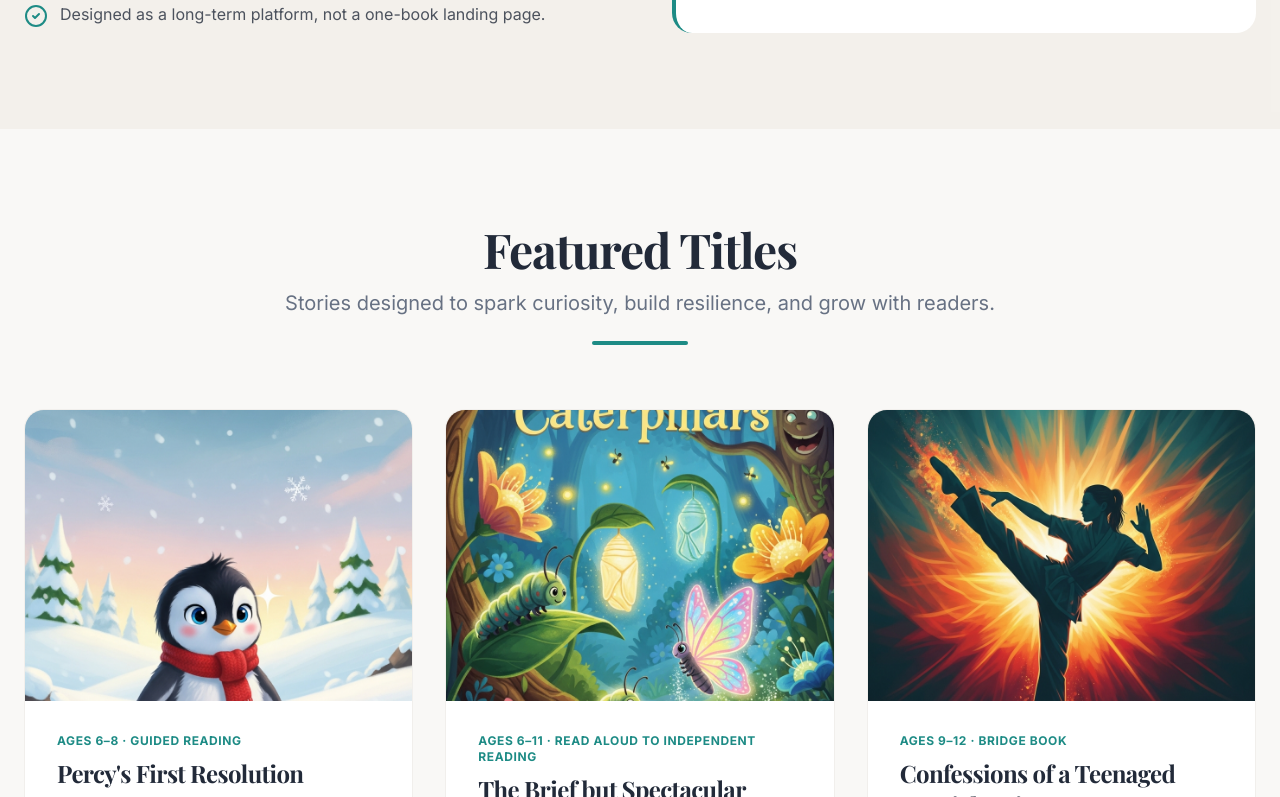
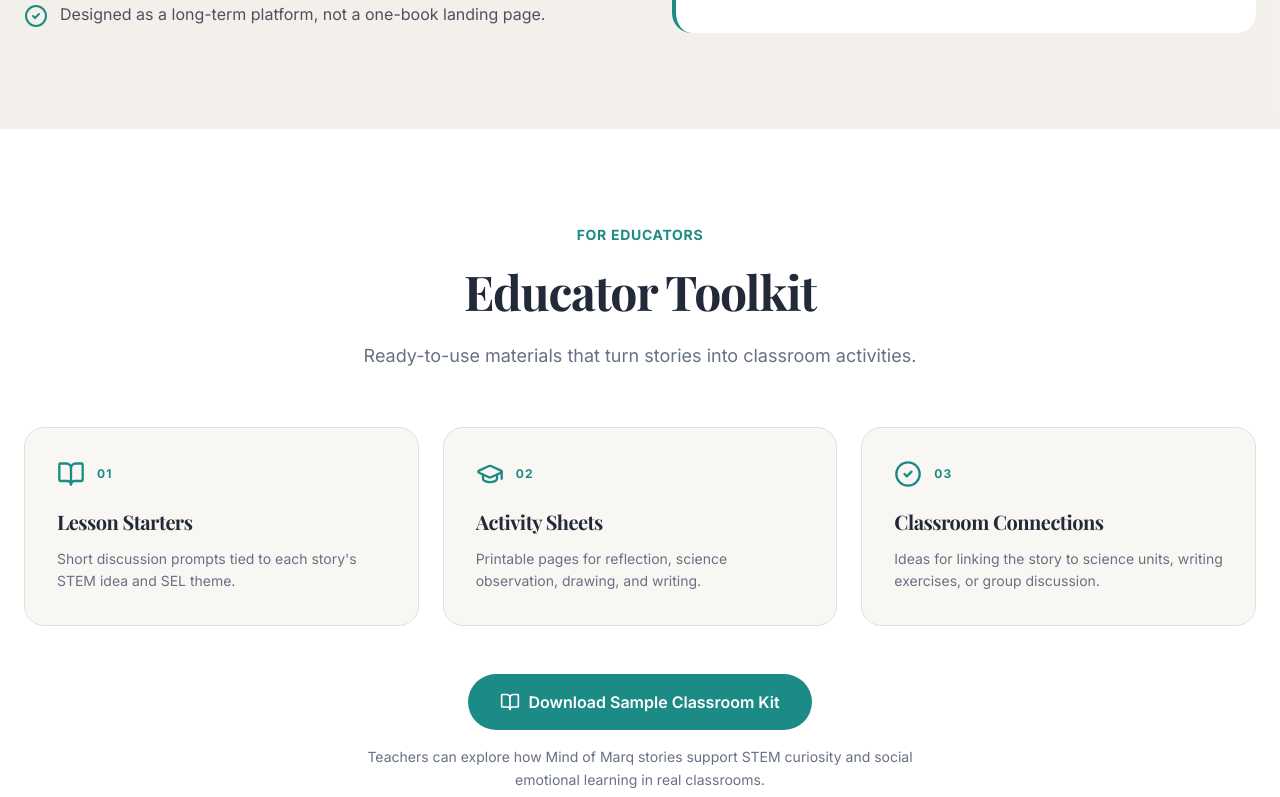
Before and after one commit to overtonmarq-prog/mind-of-marq-website, a React (Vite) app: page / in a window 1280 px wide. Shown: the part 2683-3480 px from the top of the page. Built offline with nearby package versions, Linux system fonts and the light colour scheme; a web font is replaced by a local one.

Commit message:
Add Educator Toolkit section and classroom starter kit: src/pages/Home.tsx

```diff
--- a/src/pages/Home.tsx
+++ b/src/pages/Home.tsx
@@ -367,6 +367,90 @@ export default function Home() {
                 ))}
               </div>
             </div>
+          </div>
+        </section>
+
+        {/* ─── EDUCATOR TOOLKIT ────────────────────────────────────────── */}
+        <section className="py-24 bg-white">
+          <div className="container mx-auto px-4 md:px-6">
+            <motion.div
+              initial={{ opacity: 0, y: 24 }}
+              whileInView={{ opacity: 1, y: 0 }}
+              viewport={{ once: true }}
+              transition={{ duration: 0.6 }}
+              className="text-center mb-14"
+            >
+              <span className="text-primary font-bold tracking-wider uppercase text-sm mb-4 block">
+                For Educators
+              </span>
+              <h2 className="text-4xl md:text-5xl font-serif font-bold text-foreground mb-5 leading-tight">
+                Educator Toolkit
+              </h2>
+              <p className="text-lg text-muted-foreground max-w-2xl mx-auto leading-relaxed">
+                Ready-to-use materials that turn stories into classroom activities.
+              </p>
+            </motion.div>
+
+            <div className="grid grid-cols-1 md:grid-cols-3 gap-6 mb-12">
+              {[
+                {
+                  num: "01",
+                  title: "Lesson Starters",
+                  desc: "Short discussion prompts tied to each story's STEM idea and SEL theme.",
+                  icon: <BookOpen className="w-7 h-7 text-primary" />,
+                },
+                {
+                  num: "02",
+                  title: "Activity Sheets",
+                  desc: "Printable pages for reflection, science observation, drawing, and writing.",
+                  icon: <GraduationCap className="w-7 h-7 text-primary" />,
+                },
+                {
+                  num: "03",
+                  title: "Classroom Connections",
+                  desc: "Ideas for linking the story to science units, writing exercises, or group discussion.",
+                  icon: <CheckCircle2 className="w-7 h-7 text-primary" />,
+                },
+              ].map((card, i) => (
+                <motion.div
+                  key={i}
+                  initial={{ opacity: 0, y: 28 }}
+                  whileInView={{ opacity: 1, y: 0 }}
+                  viewport={{ once: true }}
+                  transition={{ duration: 0.5, delay: i * 0.1 }}
+                  className="bg-secondary/40 rounded-2xl p-8 border border-border"
+                  style={{ boxShadow: "var(--shadow-subtle)" }}
+                >
+                  <div className="flex items-center gap-3 mb-5">
+                    {card.icon}
+                    <span className="text-xs font-bold tracking-widest text-primary uppercase">{card.num}</span>
+                  </div>
+                  <h3 className="text-xl font-serif font-bold mb-3">{card.title}</h3>
+                  <p className="text-muted-foreground leading-relaxed text-sm">{card.desc}</p>
+                </motion.div>
+              ))}
+            </div>
+
+            <motion.div
+              initial={{ opacity: 0, y: 20 }}
+              whileInView={{ opacity: 1, y: 0 }}
+              viewport={{ once: true }}
+              transition={{ duration: 0.5, delay: 0.3 }}
+              className="text-center"
+            >
+              <a
+                href="/Educator_Starter_Kit_MOM_Kids.html"
+                target="_blank"
+                rel="noopener noreferrer"
+                className="inline-flex items-center gap-2 bg-primary hover:bg-primary/90 text-white font-semibold px-8 py-4 rounded-full transition-colors text-base"
+              >
+                <BookOpen className="w-5 h-5" />
+                Download Sample Classroom Kit
+              </a>
+              <p className="text-sm text-muted-foreground mt-4 max-w-xl mx-auto leading-relaxed">
+                Teachers can explore how Mind of Marq stories support STEM curiosity and social emotional learning in real classrooms.
+              </p>
+            </motion.div>
           </div>
         </section>
 
```
